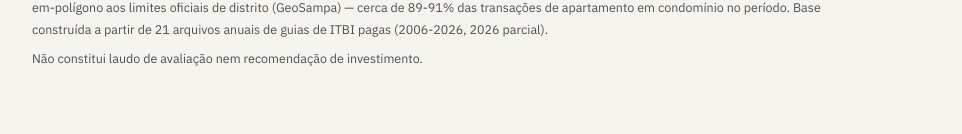
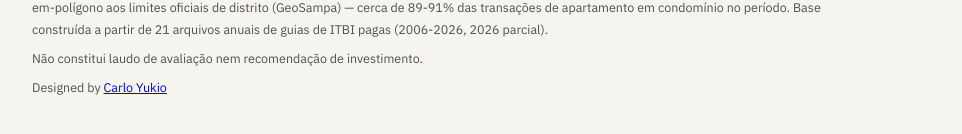
Before and after one commit to engcarlo/mapa-valor-m2-sao-paulo-itbi, a plain HTML site: page docs/mapa_preco_m2_distrito_sp.html in a window 1280 px wide. Shown: the part 1259-1393 px from the top of the page, without its empty margins (50-1012 px from the left). Drawn offline with Linux system fonts and the light colour scheme.

Commit message:
Adiciona indicação de autoria (Designed by Carlo Yukio) no README e no mapa

```diff
--- a/docs/mapa_preco_m2_distrito_sp.html
+++ b/docs/mapa_preco_m2_distrito_sp.html
@@ -134,6 +134,7 @@
     <p><b>*Mediana do período:</b> quando o período selecionado abrange mais de um ano, a mediana exibida é uma média ponderada das medianas anuais (aproximação) — n, mínimo, máximo, média e desvio-padrão são exatos (recalculados a partir das estatísticas de cada ano, não estimados).</p>
     <p><b>Cobertura:</b> localização atribuída via geocodificação de CEP (base de coordenadas por CEP, Censo/OpenAddresses) e associação espacial ponto-em-polígono aos limites oficiais de distrito (GeoSampa) — cerca de 89-91% das transações de apartamento em condomínio no período. Base construída a partir de 21 arquivos anuais de guias de ITBI pagas (2006-2026, 2026 parcial).</p>
     <p>Não constitui laudo de avaliação nem recomendação de investimento.</p>
+    <p>Designed by <a href="https://ud.me/quantatron.crypto" target="_blank" rel="noopener">Carlo Yukio</a></p>
   </footer>
 </div>
 
```
Also changed, not shown: src/itbi_sp/data/mapa_template.html (+1 -0 lines), 1 other file.
